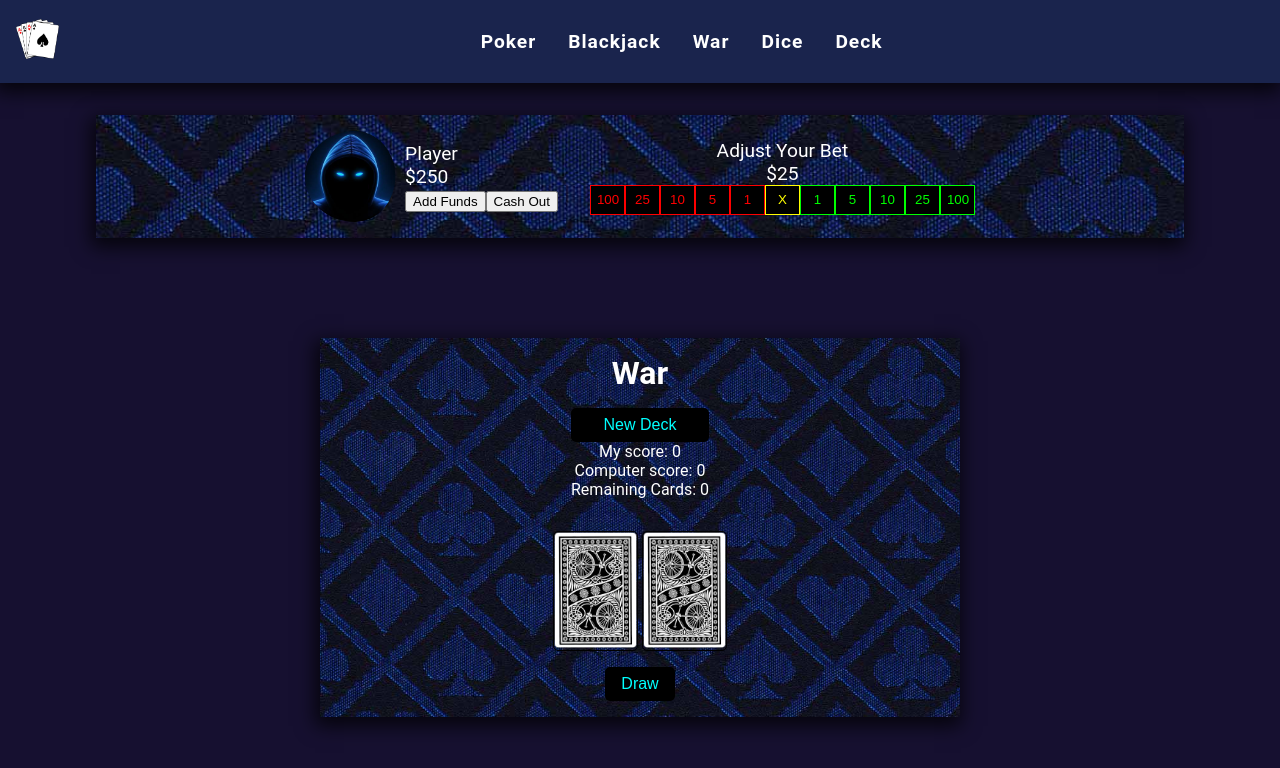
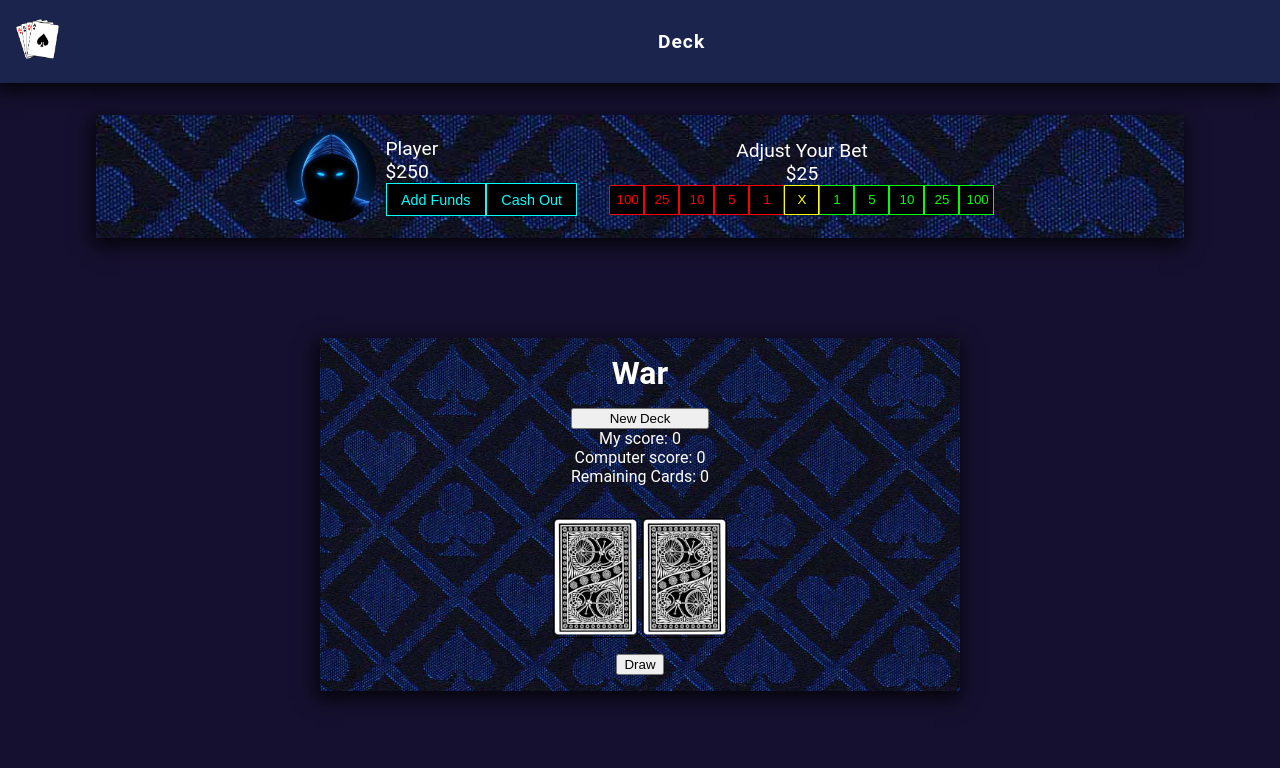
Before and after one commit to mrmendoza-dev/casino-games, a React (Vite) app: page /war in a window 1280 px wide. Shown: the top 768 px of the page. Built offline with nearby package versions, Linux system fonts and the light colour scheme.

Commit message:
minor styling update and took off unfinished paths

```diff
--- a/src/App.tsx
+++ b/src/App.tsx
@@ -13,35 +13,9 @@ import Home from "./pages/Home";
 
 function App() {
 
-
-  const navLinks = [
-    {
-      name: "Poker",
-      path: "/poker",
-    },
-    {
-      name: "Blackjack",
-      path: "/blackjack",
-    },
-    {
-      name: "War",
-      path: "/war",
-    },
-    {
-      name: "Dice",
-      path: "/dice",
-    },
-    {
-      name: "Deck",
-      path: "/deck",
-    },
-  ];
-
-
-
   return (
     <div className="App">
-      <Nav links={navLinks} />
+      <Nav />
       <Dashboard />
 
       <div className="container">
--- a/src/components/Dashboard.tsx
+++ b/src/components/Dashboard.tsx
@@ -41,8 +41,8 @@ function increment(multi: any) {
           <p>{player.name}</p>
           <p>${player.funds}</p>
           <div className="">
-            <button className="">Add Funds</button>
-            <button className="">Cash Out</button>
+            <button className="btn">Add Funds</button>
+            <button className="btn">Cash Out</button>
           </div>
         </div>
       </div>
--- a/src/components/Deck.tsx
+++ b/src/components/Deck.tsx
@@ -123,7 +123,7 @@ export default function Deck() {
     setHand(drawHand);
     let score = checkHand(drawHand);
     console.log(score);
-        setHandScore(score);
+    setHandScore(score);
 
   }
 
@@ -263,54 +263,6 @@ function checkHand(hand: any) {
   return "High Card";
 }
 
-
-
-
-  function scoreHand(cards: any) {
-    // 1. Royal Flush
-    // 2. Straight Flush
-    // 3. Four of a Kind
-    // 4. Full House
-    // 5. Flush
-    // 6. Straight
-    // 7. Three of a Kind
-    // 8. Two Pair
-    // 9. Pair
-    // 10. High Card
-
-    // Organize cards in order
-    // Check for Flush (Then Straight, then Royal)
-    // Check for pairs (1 Pair, 2 Pairs, 3 of a kind, 4 of a kind, Full House)
-
-
-    let score = "High Card";
-
-    function checkFlush() {
-      let suit = cards[0].suit;
-
-      let flush = cards.every((card: any) => {
-        return card.suit === suit;
-      });
-
-      return flush;
-    }
-
-    if (checkFlush()) {
-      score = "Flush";
-    }
-
-
-    return score;
-  }
-
-
-  //   function toggleHide(id: any) {
-  //     setDeck((oldDeck) =>
-  //       oldDeck.map((card) => {
-  //         return card.id === id ? { ...card, card: !card.show } : card;
-  //       })
-  //     );
-
   useEffect(() => {
     generateDeck();
   }, []);
@@ -323,22 +275,22 @@ function checkHand(hand: any) {
   return (
     <div className="Deck">
       <div className="deck-controls">
-        <button className="deck-btn" onClick={hideAll}>
+        <button className="btn" onClick={hideAll}>
           {display ? "Hide" : "Show"}
         </button>
-        <button className="deck-btn" onClick={shuffleDeck}>
+        <button className="btn" onClick={shuffleDeck}>
           Shuffle
         </button>
-        <button className="deck-btn" onClick={drawCard}>
+        <button className="btn" onClick={drawCard}>
           Draw
         </button>
-        <button className="deck-btn" onClick={resetDeck}>
+        <button className="btn" onClick={resetDeck}>
           Reset
         </button>
-        <button className="deck-btn" onClick={toggleJokers}>
+        <button className="btn" onClick={toggleJokers}>
           {jokers ? "Disable Jokers" : "Enable Jokers"}
         </button>
-        <button className="deck-btn" onClick={drawHand}>
+        <button className="btn" onClick={drawHand}>
           Draw Hand
         </button>
       </div>
--- a/src/components/Nav.tsx
+++ b/src/components/Nav.tsx
@@ -8,6 +8,28 @@ import { nanoid } from "nanoid";
 
 
 export default function Nav(props: any) {
+  const navLinks = [
+    // {
+    //   name: "Poker",
+    //   path: "/poker",
+    // },
+    // {
+    //   name: "Blackjack",
+    //   path: "/blackjack",
+    // },
+    // {
+    //   name: "War",
+    //   path: "/war",
+    // },
+    // {
+    //   name: "Dice",
+    //   path: "/dice",
+    // },
+    {
+      name: "Deck",
+      path: "/deck",
+    },
+  ];
 
 
   return (
@@ -19,7 +41,7 @@ export default function Nav(props: any) {
       </div>
 
       <ul className="nav-list">
-        {props.links.map((link: any) => (
+        {navLinks.map((link: any) => (
           <li className="nav-item" key={nanoid()}>
             <Link className="nav-link" to={link.path}>
               {link.name}
--- a/src/css/App.css
+++ b/src/css/App.css
@@ -65,22 +65,6 @@
   font-size: 1.4rem;
 }
 
-.game-btn {
-  color: #0ff;
-  background-color: black;
-  border: 1px solid #0ff;
-  padding: 0.5em 1em;
-  font-size: 16px;
-  border: none;
-  border-radius: 5px;
-  transition: all 300ms;
-}
-
-.game-btn:hover {
-  color: #000;
-  background: #0ff;
-  box-shadow: 0 5px 20px #0ff;
-}
 
 .reset-btn {
   color: #f00;
@@ -91,3 +75,18 @@
   background: #f00;
   box-shadow: 0 10px 20px #f00;
 }
+
+.btn {
+  color: #0ff;
+  background-color: black;
+  border: 1px solid #0ff;
+  padding: 0.5em 1em;
+  font-size: .9rem;
+  transition: all 200ms;
+}
+
+.btn:hover {
+  color: #000;
+  background: #0ff;
+  box-shadow: 0 5px 20px #0ff;
+}
--- a/src/css/Deck.css
+++ b/src/css/Deck.css
@@ -61,11 +61,6 @@
     display: flex;
     justify-content: center;
 }
-.deck-btn {
-    padding: 1em;
-    font-size: 1.2rem;
-    font-weight: 600;
-}
 
 
 .hand {
@@ -87,3 +82,30 @@
     font-size: 1.4rem;
     font-weight: 600;
 }
+
+
+
+.deck-btn {
+  color: #0ff;
+  background-color: black;
+  border: 1px solid #0ff;
+  padding: 0.5em 1em;
+  font-size: 16px;
+  transition: all 200ms;
+}
+
+.deck-btn:hover {
+  color: #000;
+  background: #0ff;
+  box-shadow: 0 5px 20px #0ff;
+}
+
+.reset-btn {
+  color: #f00;
+  border: 1px solid #f00;
+}
+.reset-btn:hover {
+  color: #000;
+  background: #f00;
+  box-shadow: 0 10px 20px #f00;
+}
```
